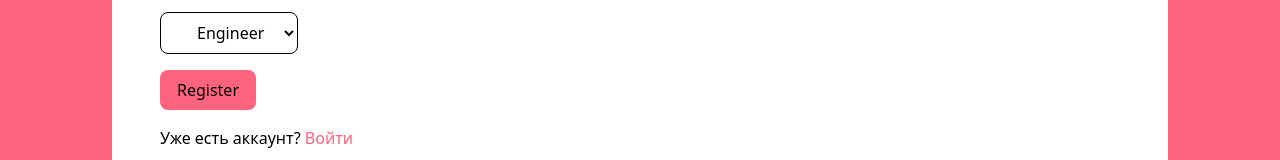
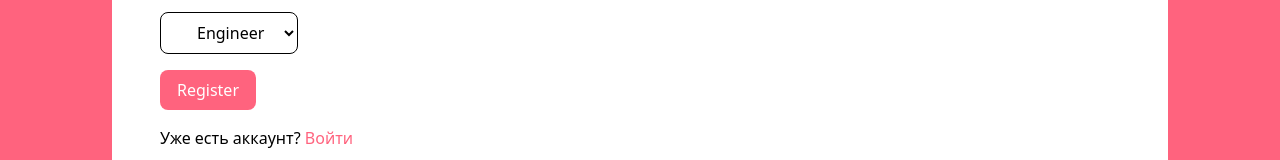
Before and after one commit to otiosumax/pnbf1, a Vue app in the folder frontend/: page /register in a window 1280 px wide. Shown: the part 402-562 px from the top of the page. Built offline with nearby package versions, Linux system fonts and the light colour scheme; the HTML template or start-up script is replaced by a standard one.

Commit message:
Исправлен цвет копки регистрации

```diff
--- a/frontend/src/views/Register.vue
+++ b/frontend/src/views/Register.vue
@@ -54,7 +54,7 @@ const handleRegister = () => {
                         <option :value="UserRole.admin">Admin</option>
                     </select>
                 </div>
-                <button class="w-24 py-2 rounded-lg bg-rose-400 mt-4 transition hover:bg-rose-500 active:bg-rose-600">
+                <button class="w-24 py-2 rounded-lg bg-rose-400 text-white mt-4 transition hover:bg-rose-500 active:bg-rose-600">
                     Register
                 </button>
                 <div class="mt-4">
```
